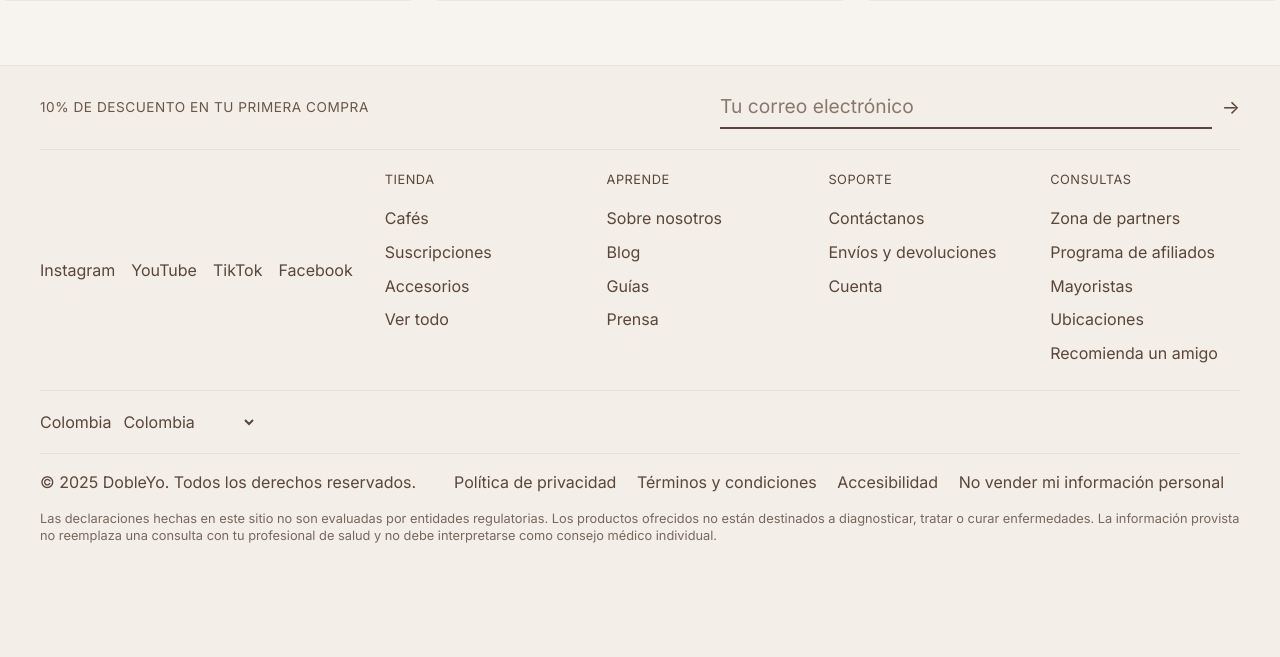
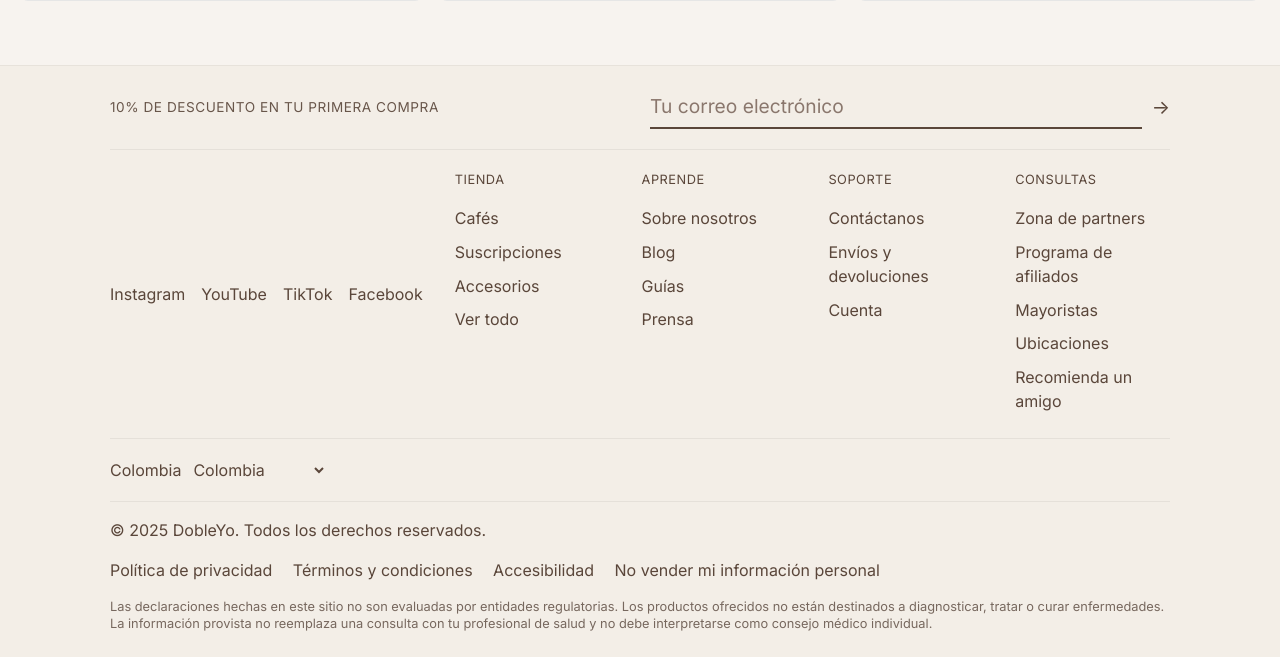
Before and after one commit to mikerb95/dobleyo, a PHP site: page /blog.html in a window 1280 px wide. Shown: the part 598-1255 px from the top of the page. Before the commit the page ends 1141 px from the top, so only its background shows below. Run offline with PHP 8.4, Linux system fonts and the light colour scheme; some libraries are stand-ins or nearby versions.

Commit message:
feat: refactor CSS variables for consistent layout and improved responsiveness

```diff
--- a/static-site/assets/css/styles.css
+++ b/static-site/assets/css/styles.css
@@ -1,6 +1,6 @@
 /* Base */
 :root{ --coffee:#251a14; --coffee-rgb:37,26,20; --cream:#f7f3ef; --dark:#1f1f1f; --muted:#777 }
-:root{ --bg: var(--cream); --fg: #1f2937; --card:#ffffff; --border:#e6e6e6; --muted-fg:#6b7280; --footer-bg:#f3eee7; --footer-fg:#5a463a; --accent:#c67b4e; --accent-contrast:#ffffff; --price:#251a14 }
+:root{ --page-width: 1100px; --page-gutter: 2rem; --bg: var(--cream); --fg: #1f2937; --card:#ffffff; --border:#e6e6e6; --muted-fg:#6b7280; --footer-bg:#f3eee7; --footer-fg:#5a463a; --accent:#c67b4e; --accent-contrast:#ffffff; --price:#251a14 }
 /* Dark theme tokens override via class on <html> — tuned for comfortable contrast */
 html.theme-dark{
   --bg:#0e0f10;           /* page background */
@@ -20,7 +20,7 @@ body{ font-family:Inter,system-ui,-apple-system,Segoe UI,Roboto,Ubuntu,Cantarell
 html.theme-dark body.bg-cream{ background-color: var(--bg) !important; }
 html.theme-dark body.text-ink{ color: var(--fg) !important; }
 img{ max-width:100%; display:block }
-.container{ width:min(1100px,calc(100% - 2rem)); margin-inline:auto }
+.container{ width:min(var(--page-width),calc(100% - var(--page-gutter))); margin-inline:auto; padding-left:1.25rem; padding-right:1.25rem }
 
 /* Topbar */
 .topbar{ background:var(--dark); color:#fff; font-size:.875rem }
@@ -29,7 +29,7 @@ img{ max-width:100%; display:block }
 
 /* Header (floating navbar) */
 .site-header{ position:fixed; top: var(--header-top, 12px); left:0; right:0; z-index:60; background:transparent; border-bottom:0; }
-.site-header .container{ position:relative; overflow:hidden; display:flex; align-items:center; justify-content:space-between; padding:1.5rem 1.25rem; width:min(1100px,calc(100% - 2rem)); margin-inline:auto; background:rgba(var(--coffee-rgb),.86); backdrop-filter:saturate(140%) blur(10px); border:1px solid rgba(255,255,255,.12); border-radius:1rem; box-shadow:0 18px 44px rgba(0,0,0,.24); color:#fff }
+.site-header .container{ position:relative; overflow:hidden; display:flex; align-items:center; justify-content:space-between; padding:1.5rem 1.25rem; width:min(var(--page-width),calc(100% - var(--page-gutter))); margin-inline:auto; background:rgba(var(--coffee-rgb),.86); backdrop-filter:saturate(140%) blur(10px); border:1px solid rgba(255,255,255,.12); border-radius:1rem; box-shadow:0 18px 44px rgba(0,0,0,.24); color:#fff }
 /* Wooden subtle texture */
 .site-header .container::before{ content:""; position:absolute; inset:0; z-index:0; pointer-events:none; opacity:.22; mix-blend-mode:soft-light; background:
   radial-gradient(1000px 60px at -200px 0, rgba(255,255,255,.05), transparent 60%),
@@ -66,7 +66,7 @@ img{ max-width:100%; display:block }
 @media (max-width: 900px){ .nav-beans{ display:none } }
 
 /* Mobile menu */
-.mobile-menu{ display:none; flex-direction:column; gap:.5rem; padding:.5rem 1rem; border:1px solid var(--border); background:var(--card); border-radius:.5rem; width:min(1100px,calc(100% - 2rem)); margin: .5rem auto 0; position:relative; z-index:59 }
+.mobile-menu{ display:none; flex-direction:column; gap:.5rem; padding:.5rem 1rem; border:1px solid var(--border); background:var(--card); border-radius:.5rem; width:min(var(--page-width),calc(100% - var(--page-gutter))); margin: .5rem auto 0; position:relative; z-index:59 }
 .mobile-menu a{ text-decoration:none; color:var(--fg) }
 
 /* Hero */
@@ -87,7 +87,7 @@ img{ max-width:100%; display:block }
 
 /* Footer (rich) */
 .site-footer{ background:var(--footer-bg); color:var(--footer-fg); margin-top:4rem; border-top:1px solid rgba(0,0,0,.05) }
-.site-footer .container{ width:min(1200px,calc(100% - 2rem)); margin-inline:auto }
+.site-footer .container{ width:min(var(--page-width),calc(100% - var(--page-gutter))); margin-inline:auto }
 .footer-news{ display:flex; align-items:center; justify-content:space-between; gap:1rem; padding:1.25rem 0; border-bottom:1px solid rgba(0,0,0,.06) }
 .footer-news .label{ font-size:.85rem; letter-spacing:.04em; text-transform:uppercase; opacity:.9 }
 .footer-news .input{ display:flex; align-items:center; gap:.6rem; flex:1; max-width:520px }
```
